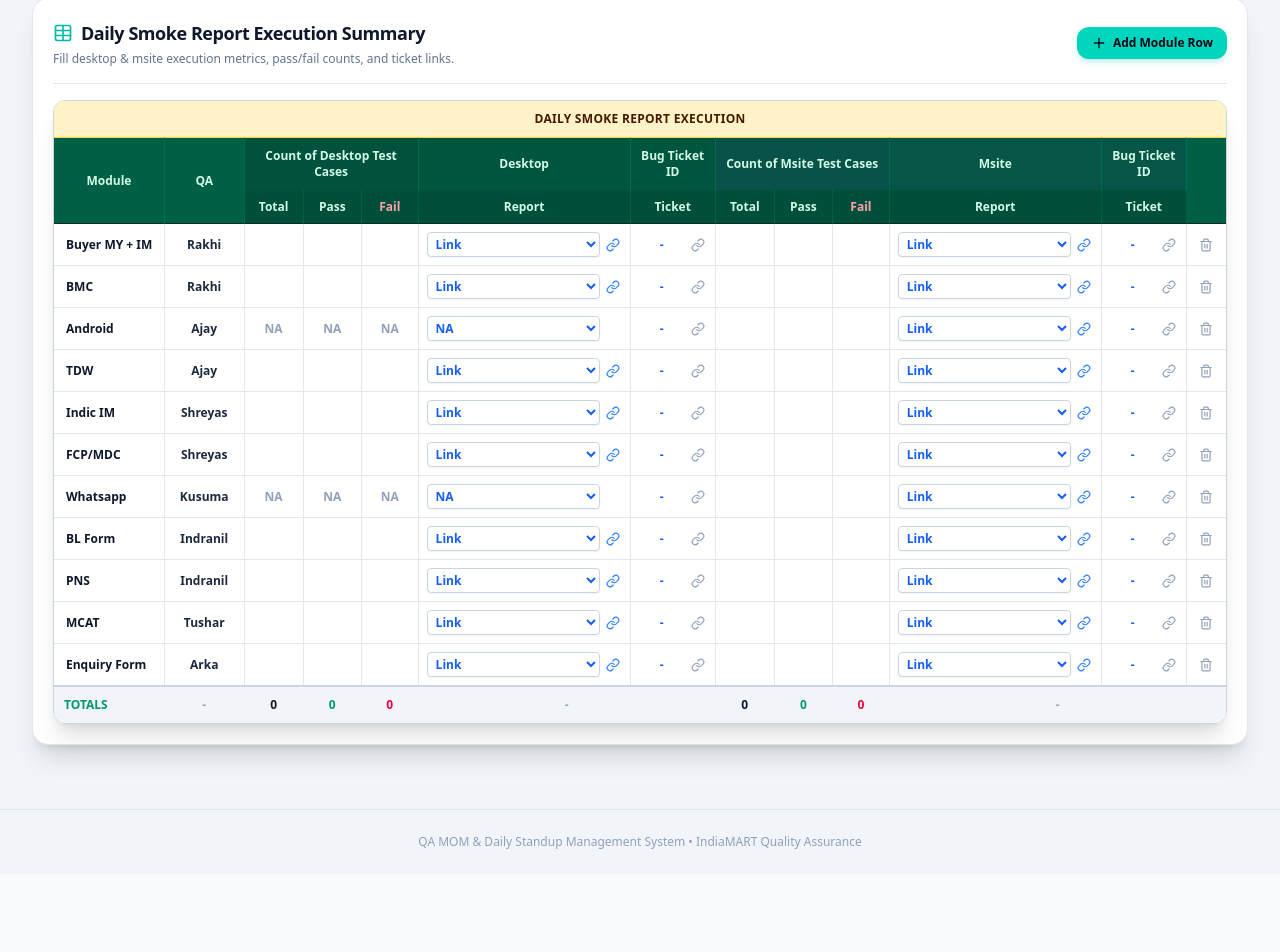
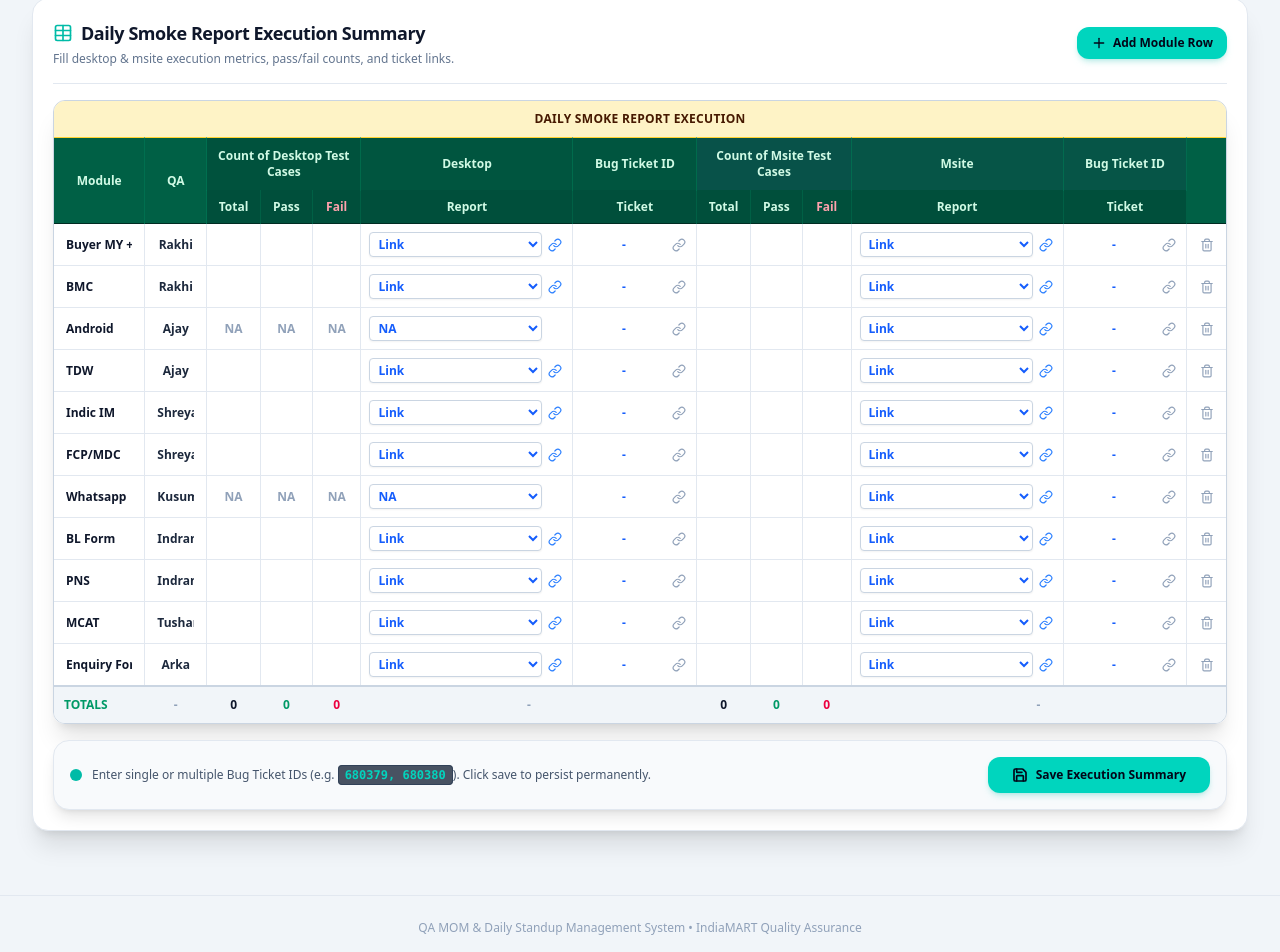
Before and after one commit to Shreyas156/MOM-Dashboard, a Next.js app: page / in a window 1280 px wide. Shown: the part 1868-2820 px from the top of the page. Before the commit the page ends 2742 px from the top, so only its background shows below. Built offline with nearby package versions, Linux system fonts and the light colour scheme; no server answers; the database is empty.

Commit message:
Add Save button for Daily Smoke Report Execution Summary table and support multiple bug ticket IDs

```diff
--- a/app/page.tsx
+++ b/app/page.tsx
@@ -74,27 +74,42 @@ export default function DashboardPage() {
           const json = await res.json();
           if (json.data && json.data.qaTasks) {
             setMomData((prev) => {
-              // Intelligently merge server smokeRows so filled local cells are never overwritten by nulls
-              let mergedSmokeRows = prev.smokeRows;
+              // Intelligently merge server smokeRows so filled local cells & new rows are never removed
+              let mergedSmokeRows = [...prev.smokeRows];
               if (Array.isArray(json.data.smokeRows) && json.data.smokeRows.length > 0) {
-                mergedSmokeRows = json.data.smokeRows.map((serverRow: SmokeExecutionRow) => {
-                  const localRow = prev.smokeRows.find((r) => r.id === serverRow.id);
-                  if (!localRow) return serverRow;
+                const serverMap = new Map<string, SmokeExecutionRow>();
+                json.data.smokeRows.forEach((sr: SmokeExecutionRow) => serverMap.set(sr.id, sr));
+
+                // 1. Update local rows with server data without discarding local filled entries
+                mergedSmokeRows = prev.smokeRows.map((localRow) => {
+                  const serverRow = serverMap.get(localRow.id);
+                  if (!serverRow) return localRow; // Retain locally created rows!
                   return {
                     ...serverRow,
-                    desktopTotal: serverRow.desktopTotal ?? localRow.desktopTotal,
-                    desktopPass: serverRow.desktopPass ?? localRow.desktopPass,
-                    desktopFail: serverRow.desktopFail ?? localRow.desktopFail,
-                    desktopReportUrl: serverRow.desktopReportUrl || localRow.desktopReportUrl,
-                    desktopBugTicketId: (serverRow.desktopBugTicketId && serverRow.desktopBugTicketId !== '-') ? serverRow.desktopBugTicketId : localRow.desktopBugTicketId,
-                    desktopBugTicketUrl: serverRow.desktopBugTicketUrl || localRow.desktopBugTicketUrl,
-                    msiteTotal: serverRow.msiteTotal ?? localRow.msiteTotal,
-                    msitePass: serverRow.msitePass ?? localRow.msitePass,
-                    msiteFail: serverRow.msiteFail ?? localRow.msiteFail,
-                    msiteReportUrl: serverRow.msiteReportUrl || localRow.msiteReportUrl,
-                    msiteBugTicketId: (serverRow.msiteBugTicketId && serverRow.msiteBugTicketId !== '-') ? serverRow.msiteBugTicketId : localRow.msiteBugTicketId,
-                    msiteBugTicketUrl: serverRow.msiteBugTicketUrl || localRow.msiteBugTicketUrl,
+                    module: localRow.module || serverRow.module,
+                    qa: localRow.qa || serverRow.qa,
+                    desktopTotal: localRow.desktopTotal ?? serverRow.desktopTotal,
+                    desktopPass: localRow.desktopPass ?? serverRow.desktopPass,
+                    desktopFail: localRow.desktopFail ?? serverRow.desktopFail,
+                    desktopReport: localRow.desktopReport || serverRow.desktopReport,
+                    desktopReportUrl: localRow.desktopReportUrl || serverRow.desktopReportUrl,
+                    desktopBugTicketId: (localRow.desktopBugTicketId && localRow.desktopBugTicketId !== '-') ? localRow.desktopBugTicketId : serverRow.desktopBugTicketId,
+                    desktopBugTicketUrl: localRow.desktopBugTicketUrl || serverRow.desktopBugTicketUrl,
+                    msiteTotal: localRow.msiteTotal ?? serverRow.msiteTotal,
+                    msitePass: localRow.msitePass ?? serverRow.msitePass,
+                    msiteFail: localRow.msiteFail ?? serverRow.msiteFail,
+                    msiteReport: localRow.msiteReport || serverRow.msiteReport,
+                    msiteReportUrl: localRow.msiteReportUrl || serverRow.msiteReportUrl,
+                    msiteBugTicketId: (localRow.msiteBugTicketId && localRow.msiteBugTicketId !== '-') ? localRow.msiteBugTicketId : serverRow.msiteBugTicketId,
+                    msiteBugTicketUrl: localRow.msiteBugTicketUrl || serverRow.msiteBugTicketUrl,
                   };
+                });
+
+                // 2. Append new server rows if any exist
+                json.data.smokeRows.forEach((serverRow: SmokeExecutionRow) => {
+                  if (!prev.smokeRows.some((r) => r.id === serverRow.id)) {
+                    mergedSmokeRows.push(serverRow);
+                  }
                 });
               }
 
@@ -311,6 +326,34 @@ export default function DashboardPage() {
     }).catch(() => {});
   };
 
+  const handleSaveSmokeRows = () => {
+    lastLocalEditTime.current = Date.now();
+    const rowsToSave = momData.smokeRows;
+    saveStoredSmokeRows(rowsToSave);
+
+    const updatedMOM = {
+      ...momData,
+      smokeRows: rowsToSave,
+      updatedAt: new Date().toISOString(),
+    };
+
+    setMomData(updatedMOM);
+    saveStoredMOM(updatedMOM);
+    setIsSaved(true);
+
+    fetch('/api/smoke-report', {
+      method: 'POST',
+      headers: { 'Content-Type': 'application/json' },
+      body: JSON.stringify({ smokeRows: rowsToSave }),
+    }).catch(() => {});
+
+    fetch('/api/mom', {
+      method: 'POST',
+      headers: { 'Content-Type': 'application/json' },
+      body: JSON.stringify(updatedMOM),
+    }).catch(() => {});
+  };
+
   // CLEAR FORM ONLY CLEARS QA TASKS, PRESERVING THE SMOKE EXECUTION TABLE DATA!
   const handleResetData = () => {
     if (confirm('Clear daily QA tasks for fresh entry? (Daily Smoke Report Execution Summary table data will be preserved)')) {
@@ -429,6 +472,7 @@ export default function DashboardPage() {
           onUpdateRow={handleUpdateSmokeRow}
           onAddRow={handleAddSmokeRow}
           onDeleteRow={handleDeleteSmokeRow}
+          onSaveTable={handleSaveSmokeRows}
           theme={theme}
         />
       </main>
--- a/components/SmokeExecutionTable.tsx
+++ b/components/SmokeExecutionTable.tsx
@@ -2,7 +2,7 @@
 
 import React, { useState } from 'react';
 import { SmokeExecutionRow, QA, ModuleItem } from '@/lib/types';
-import { Table, Plus, Trash2, Link as LinkIcon, X, Check } from 'lucide-react';
+import { Table, Plus, Trash2, Link as LinkIcon, X, Check, Save } from 'lucide-react';
 
 interface SmokeExecutionTableProps {
   rows: SmokeExecutionRow[];
@@ -11,6 +11,7 @@ interface SmokeExecutionTableProps {
   onUpdateRow: (rowId: string, updated: Partial<SmokeExecutionRow>) => void;
   onAddRow: () => void;
   onDeleteRow: (rowId: string) => void;
+  onSaveTable?: () => void;
   theme?: 'dark' | 'light';
 }
 
@@ -21,9 +22,20 @@ export const SmokeExecutionTable: React.FC<SmokeExecutionTableProps> = ({
   onUpdateRow,
   onAddRow,
   onDeleteRow,
+  onSaveTable,
   theme = 'dark',
 }) => {
   const isDark = theme === 'dark';
+  const [saveSuccess, setSaveSuccess] = useState(false);
+
+  const handleSaveClick = () => {
+    if (onSaveTable) {
+      onSaveTable();
+    }
+    setSaveSuccess(true);
+    setTimeout(() => setSaveSuccess(false), 3000);
+  };
+
   const [editingUrlRow, setEditingUrlRow] = useState<{
     rowId: string;
     field: 'desktopReportUrl' | 'desktopBugTicketUrl' | 'msiteReportUrl' | 'msiteBugTicketUrl';
@@ -130,12 +142,12 @@ export const SmokeExecutionTable: React.FC<SmokeExecutionTableProps> = ({
               <th className="p-2 border-r border-emerald-800 w-16">Pass</th>
               <th className="p-2 border-r border-emerald-800 w-16 text-rose-300">Fail</th>
               <th className="p-2 border-r border-emerald-800 w-32">Report</th>
-              <th className="p-2 border-r border-emerald-800 w-24">Ticket</th>
+              <th className="p-2 border-r border-emerald-800 w-36 min-w-[110px]">Ticket</th>
               <th className="p-2 border-r border-emerald-800 w-16">Total</th>
               <th className="p-2 border-r border-emerald-800 w-16">Pass</th>
               <th className="p-2 border-r border-emerald-800 w-16 text-rose-300">Fail</th>
               <th className="p-2 border-r border-emerald-800 w-32">Report</th>
-              <th className="p-2 border-r border-emerald-800 w-24">Ticket</th>
+              <th className="p-2 border-r border-emerald-800 w-36 min-w-[110px]">Ticket</th>
             </tr>
           </thead>
 
@@ -277,6 +289,7 @@ export const SmokeExecutionTable: React.FC<SmokeExecutionTableProps> = ({
                         type="text"
                         value={row.desktopBugTicketId}
                         onChange={(e) => onUpdateRow(row.id, { desktopBugTicketId: e.target.value })}
+                        placeholder="e.g. 680379, 680380"
                         className={`w-full bg-transparent text-center font-semibold text-xs focus:outline-none rounded ${
                           isDark ? 'text-blue-400 focus:bg-slate-800' : 'text-blue-600 focus:bg-slate-100'
                         }`}
@@ -402,6 +415,7 @@ export const SmokeExecutionTable: React.FC<SmokeExecutionTableProps> = ({
                         type="text"
                         value={row.msiteBugTicketId}
                         onChange={(e) => onUpdateRow(row.id, { msiteBugTicketId: e.target.value })}
+                        placeholder="e.g. 680379, 680380"
                         className={`w-full bg-transparent text-center font-semibold text-xs focus:outline-none rounded ${
                           isDark ? 'text-blue-400 focus:bg-slate-800' : 'text-blue-600 focus:bg-slate-100'
                         }`}
@@ -456,6 +470,43 @@ export const SmokeExecutionTable: React.FC<SmokeExecutionTableProps> = ({
             </tr>
           </tfoot>
         </table>
+      </div>
+
+      {/* Save Button & Persistence Status Bar */}
+      <div className={`mt-4 flex flex-col sm:flex-row items-center justify-between gap-3 p-4 rounded-2xl border shadow-lg ${
+        isDark ? 'bg-slate-900/90 border-slate-800' : 'bg-slate-50 border-slate-200'
+      }`}>
+        <div className="flex items-center gap-2.5 text-xs">
+          <span className="relative flex h-3 w-3">
+            <span className="animate-ping absolute inline-flex h-full w-full rounded-full bg-teal-400 opacity-75"></span>
+            <span className="relative inline-flex rounded-full h-3 w-3 bg-teal-500"></span>
+          </span>
+          <span className={isDark ? 'text-slate-300 font-medium' : 'text-slate-600 font-medium'}>
+            Enter single or multiple Bug Ticket IDs (e.g. <code className="text-teal-400 font-bold px-1.5 py-0.5 bg-slate-800/80 rounded border border-slate-700">680379, 680380</code>). Click save to persist permanently.
+          </span>
+        </div>
+
+        <button
+          type="button"
+          onClick={handleSaveClick}
+          className={`w-full sm:w-auto px-6 py-2.5 rounded-xl font-extrabold text-xs flex items-center justify-center gap-2 transition-all shadow-md cursor-pointer ${
+            saveSuccess
+              ? 'bg-emerald-500 hover:bg-emerald-400 text-slate-950 shadow-emerald-500/20 scale-[1.02]'
+              : 'bg-teal-400 hover:bg-teal-300 text-slate-950 shadow-teal-500/20 active:scale-95'
+          }`}
+        >
+          {saveSuccess ? (
+            <>
+              <Check className="w-4 h-4 text-slate-950 stroke-[3]" />
+              <span>Execution Summary Saved!</span>
+            </>
+          ) : (
+            <>
+              <Save className="w-4 h-4 text-slate-950 stroke-[2.5]" />
+              <span>Save Execution Summary</span>
+            </>
+          )}
+        </button>
       </div>
 
       {/* URL Link Editor Modal */}
--- a/lib/emailGenerator.ts
+++ b/lib/emailGenerator.ts
@@ -193,11 +193,39 @@ function escapeHTML(str: string): string {
 
 function formatCellLink(text: string, url?: string): string {
   if (!text) return '';
-  if (url && url.startsWith('http')) {
-    return `<a href="${url}" style="color: #2563eb; text-decoration: underline;" target="_blank">${escapeHTML(text)}</a>`;
+  if (text.toLowerCase() === 'link' && url && url.startsWith('http')) {
+    return `<a href="${url}" style="color: #2563eb; text-decoration: underline;" target="_blank">Link</a>`;
   }
   if (text.toLowerCase() === 'link') {
     return `<span style="color: #2563eb; text-decoration: underline;">Link</span>`;
   }
-  return escapeHTML(text);
+  if (text.trim() === '-') {
+    return '-';
+  }
+
+  // Parse any URLs provided (can be comma-separated)
+  const urls = url
+    ? url.split(/[\s,]+/).map((u) => u.trim()).filter((u) => u.startsWith('http'))
+    : [];
+
+  // Split ticket IDs while preserving delimiters (comma, slash, space, &)
+  const parts = text.split(/([,\s\/&]+)/);
+  let urlIndex = 0;
+
+  const formattedParts = parts.map((part) => {
+    const trimmed = part.trim();
+    if (trimmed && !/^[,\s\/&]+$/.test(trimmed) && trimmed !== '-') {
+      const ticketUrl = urls[urlIndex] || urls[0] || (url && url.startsWith('http') ? url : null);
+      if (urls.length > 1 && urlIndex < urls.length) {
+        urlIndex++;
+      }
+      if (ticketUrl) {
+        return `<a href="${escapeHTML(ticketUrl)}" style="color: #2563eb; text-decoration: underline; font-weight: bold;" target="_blank">${escapeHTML(trimmed)}</a>`;
+      }
+      return `<span style="color: #2563eb; font-weight: bold;">${escapeHTML(trimmed)}</span>`;
+    }
+    return escapeHTML(part);
+  });
+
+  return formattedParts.join('');
 }
```
